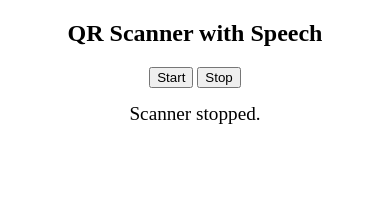
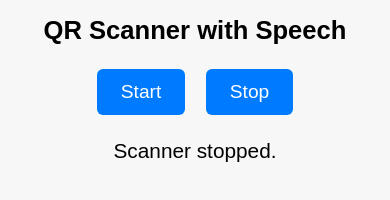
Before and after one commit to craigmit/rolemarker, a plain HTML site: page index.html in a window 390 px wide. Drawn offline with Linux system fonts and the light colour scheme.

Commit message:
Made mobile responsive.

```diff
--- a/index.html
+++ b/index.html
@@ -2,25 +2,51 @@
 <html lang="en">
 <head>
   <meta charset="UTF-8">
+  <meta name="viewport" content="width=device-width, initial-scale=1.0">
   <title>QR Scan + Speech</title>
   <style>
+    body {
+      font-family: sans-serif;
+      margin: 0;
+      padding: 0;
+      background: #f7f7f7;
+    }
+    h2 {
+      text-align: center;
+      margin: 16px 0;
+      font-size: 1.6em;
+    }
     #reader {
-      width: 300px;
-      margin: 20px auto;
+      width: 90vw;          /* scale to screen width */
+      max-width: 400px;     /* don’t get too huge on big screens */
+      margin: 0 auto;
     }
     #controls {
       text-align: center;
-      margin: 15px;
+      margin: 16px;
+    }
+    #controls button {
+      font-size: 1.2em;
+      padding: 12px 24px;
+      margin: 8px;
+      border: none;
+      border-radius: 6px;
+      background: #007bff;
+      color: white;
+      cursor: pointer;
+    }
+    #controls button:active {
+      background: #0056b3;
     }
     #result {
       text-align: center;
-      font-size: 1.2em;
-      margin-top: 10px;
+      font-size: 1.3em;
+      margin: 16px;
     }
   </style>
 </head>
 <body>
-  <h2 style="text-align:center;">QR Scanner with Speech</h2>
+  <h2>QR Scanner with Speech</h2>
   <div id="reader"></div>
 
   <div id="controls">
@@ -122,9 +148,9 @@
     }
 
     async function startScanner() {
-      if (isScanning) return; // prevent double start
+      if (isScanning) return;
       html5QrCode = new Html5Qrcode("reader");
-      const config = { fps: 10, qrbox: 250 };
+      const config = { fps: 10, qrbox: { width: 250, height: 250 } };
 
       try {
         await html5QrCode.start(
@@ -132,19 +158,15 @@
           config,
           (decodedText) => {
             document.getElementById("result").innerText = "Scanned: " + decodedText;
-
             if (decodedText !== lastScanned) {
               lastScanned = decodedText;
-              const personName = getPersonName(decodedText);
-              speak("Hello " + personName);
+              speak("Hello " + getPersonName(decodedText));
             }
           },
-          (errorMessage) => {
-            // ignore scan errors
-          }
+          () => {}
         );
         isScanning = true;
-        lastScanned = null; // reset on each start
+        lastScanned = null;
         document.getElementById("result").innerText = "Scanning...";
       } catch (err) {
         console.error("Unable to start scanning", err);
```
